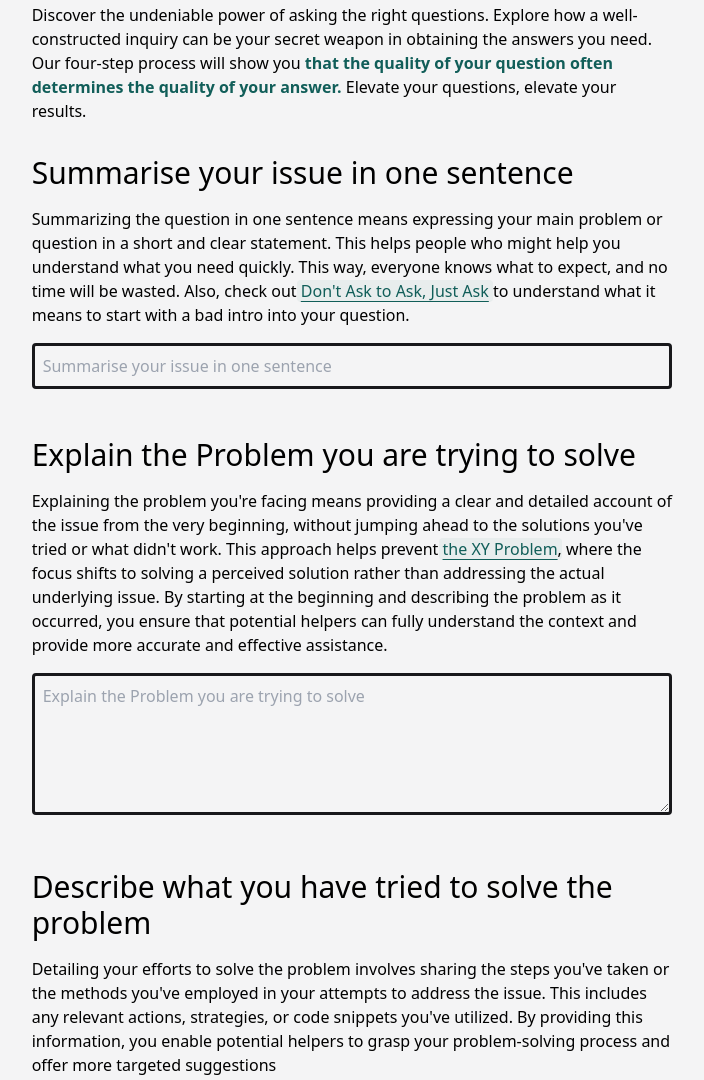
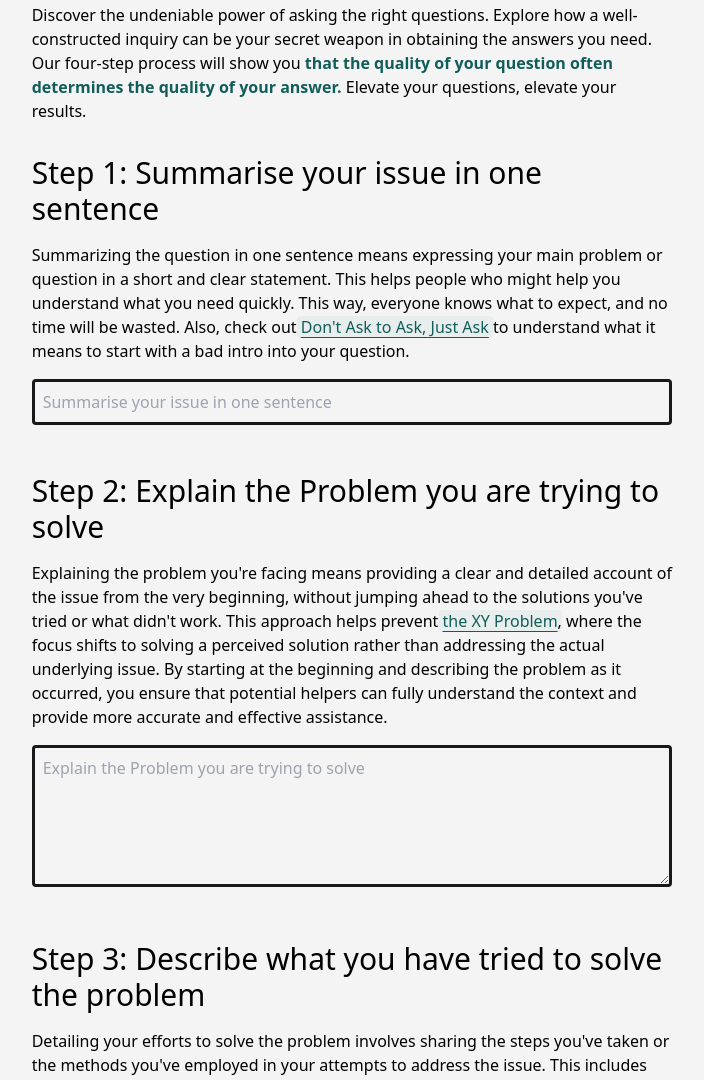
Before and after one commit to wiktoriavh/ask-good-questions, a website built with Vite: page index.html in a window 1280 px wide. Shown: the part 157-1237 px from the top of the page, without its empty margins (288-992 px from the left). Built offline with nearby package versions, Linux system fonts and the light colour scheme.

Commit message:
feat: add step prefix

```diff
--- a/index.html
+++ b/index.html
@@ -30,7 +30,7 @@
 
     <section class="m-auto w-full max-w-[70ch] my-8">
       <h2 class="text-3xl mb-4" id="summarise">
-        Summarise your issue in one sentence
+        Step 1: Summarise your issue in one sentence
       </h2>
       <p>
         Summarizing the question in one sentence means expressing your main
@@ -57,7 +57,7 @@
 
     <section class="m-auto w-full max-w-[70ch] my-8">
       <h2 class="text-3xl mb-4" id="problem">
-        Explain the Problem you are trying to solve
+        Step 2: Explain the Problem you are trying to solve
       </h2>
       <p>
         Explaining the problem you're facing means providing a clear and
@@ -86,7 +86,7 @@
 
     <section class="m-auto w-full max-w-[70ch] my-8">
       <h2 class="text-3xl mb-4" id="solving">
-        Describe what you have tried to solve the problem
+        Step 3: Describe what you have tried to solve the problem
       </h2>
       <p>
         Detailing your efforts to solve the problem involves sharing the steps
@@ -108,7 +108,7 @@
 
     <section class="m-auto w-full max-w-[70ch] my-8">
       <h2 class="text-3xl mb-4" id="expectation">
-        Clarifying the expected result
+        Step 4: Clarifying the expected result
       </h2>
       <p>
         In this section, articulate the ultimate result or solution you are
```
